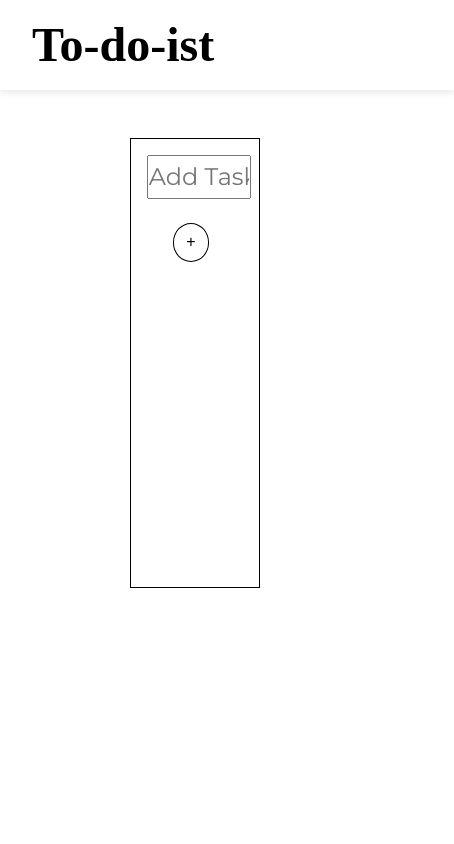
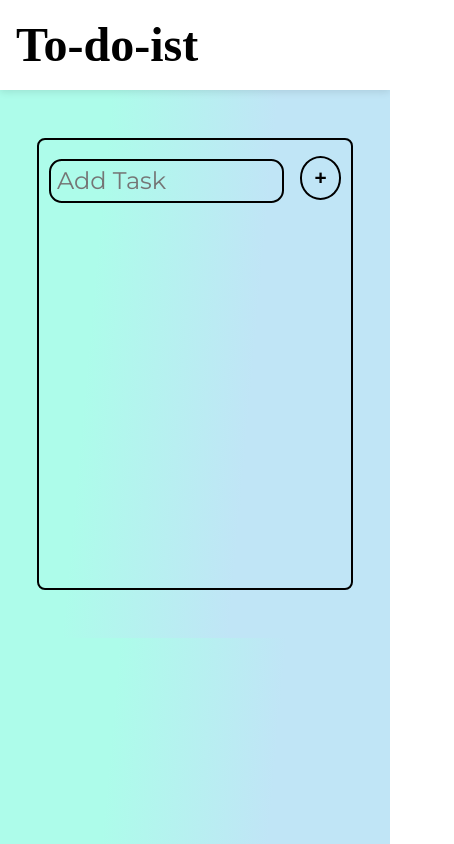
Before and after one commit to Krintox/To-Do-ist, a React (Create React App) app: page / in a window 390 px wide. Shown: the whole page, 454 px wide, since content can reach past the window. Built offline with nearby package versions, Linux system fonts and the light colour scheme; a web font is replaced by a local one.

Commit message:
Update App.css

```diff
--- a/src/App.css
+++ b/src/App.css
@@ -5,15 +5,18 @@
 }
 
 body {
-  background-color: white;
+  /* background-color: white; */
+  background-image: linear-gradient( 95.2deg, rgba(173,252,234,1) 26.8%, rgba(192,229,246,1) 64% );
+
 }
 
 nav {
   height: 3rem;
   display: flex;
-  padding: 1.3rem 2rem;
+  padding: 1.3rem 0rem;
   box-shadow: 0px 2.98256px 7.4564px rgba(0, 0, 0, 0.1);
   width: 100%;
+  background: white;
 }
 
 .image-ul {
@@ -23,52 +26,73 @@ nav {
   width: 100%;
   display: flex;
   align-items: center;
+  padding-left: 1rem;
 }
 
 .image-ul li {
   font-size: 3rem;
   font-weight: bold;
   font-family: Pompiere;
+  width: 100%;
 }
 
 .todolist-border {
-  border: 1px solid black;
+  border: 2px solid black;
   justify-content: space-between;
   text-align: center;
-  width: 33%;
+  width: 35%;
   margin: 3rem auto;
   vertical-align: middle;
   height: 28rem;
   overflow: auto;
+  border-radius: 0.5rem;
+}
+
+::-webkit-scrollbar {
+  width: 0.4rem;
+}
+
+::-webkit-scrollbar-track {
+  box-shadow: inset 0 0 5px grey;
+  border-radius: 10px;
+}
+
+::-webkit-scrollbar-thumb {
+  background: #4b4848;
+  border-radius: 1.3rem;
+}
+
+::-webkit-scrollbar-thumb:hover {
+  background: #302828;
 }
 
 .todo-input-form {
   margin: auto;
   vertical-align: middle;
   justify-content: space-between;
-
+  align-items: center;
 }
 
 .inputText {
   height: 2.5rem;
   width: 78%;
   margin: 1rem;
+  margin-right: 0.5rem;
   vertical-align: middle;
   font-size: 1.5rem;
   font-family: Montserrat;
+  outline: none;
+  background: none;
+  border: 2px solid black;
+  border-radius: 0.8rem;
+  padding: 0 0.4rem;
+  align-items: center;
 }
 
 .todo-add-button {
-  /* padding: 0.5rem;
+  padding: 0.5rem 0.8rem;
   background: none;
-  border: 1px solid black;
-  outline: none;
-  cursor: pointer;
-  height: 1.8rem;
-  border-radius: 50%; */
-  padding: 0.6rem 0.8rem;
-  background: none;
-  border: 1px solid black;
+  border: 2px solid black;
   outline: none;
   cursor: pointer;
   border-radius: 50%;
@@ -76,13 +100,14 @@ nav {
   margin-left: 0;
   justify-content: center;
   align-items: center;
-  font-size: 1rem;
+  font-size: 1.3rem;
   align-items: center;
+  font-weight: bold;
 }
 
 .todo-add-button:hover {
   color: white;
-  border: 1px solid white;
+  border: 2px solid white;
   background-color: black;
   transition: 0.2s;
 }
@@ -101,6 +126,7 @@ nav {
   border-radius: 2rem;
   margin-bottom: 1rem;
   box-shadow: 0px 2.98256px 7.4564px rgba(0, 0, 0, 0.1);
+  background: rgb(243, 248, 242);
 }
 
 .list-checkbox {
@@ -134,3 +160,41 @@ nav {
   background-color: black;
   transition: 0.2s;
 }
+
+@media (max-width: 1024px) {
+  .todolist-border {
+    width: 50%;
+    padding: 0%;
+  }
+  .todo-input-form {
+    /* justify-content: center; */
+    margin: 1rem 0;
+  }
+  .inputText {
+    width: 70%;
+    margin: auto;
+  }
+  .todo-add-button{
+    margin: 0%;
+    margin-left: 1rem;
+  }
+}
+
+@media (max-width: 425px) {
+  .todolist-border {
+    width: 80%;
+    padding: 0%;
+  }
+  .todo-input-form {
+    justify-content: center;
+    margin: 1rem 0;
+  }
+  .inputText {
+    width: 70%;
+    margin: 0%;
+  }
+  .todo-add-button{
+    margin: 0%;
+    margin-left: 1rem;
+  }
+}
```
